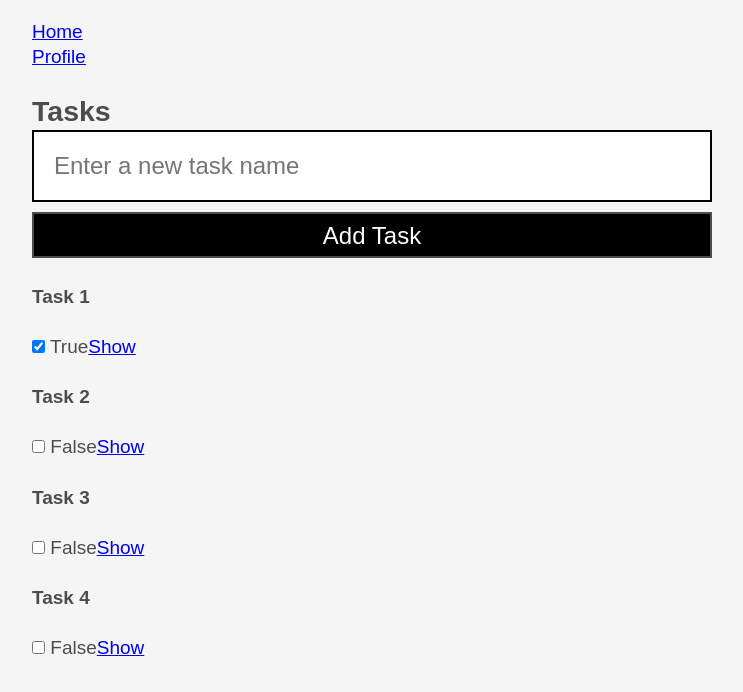
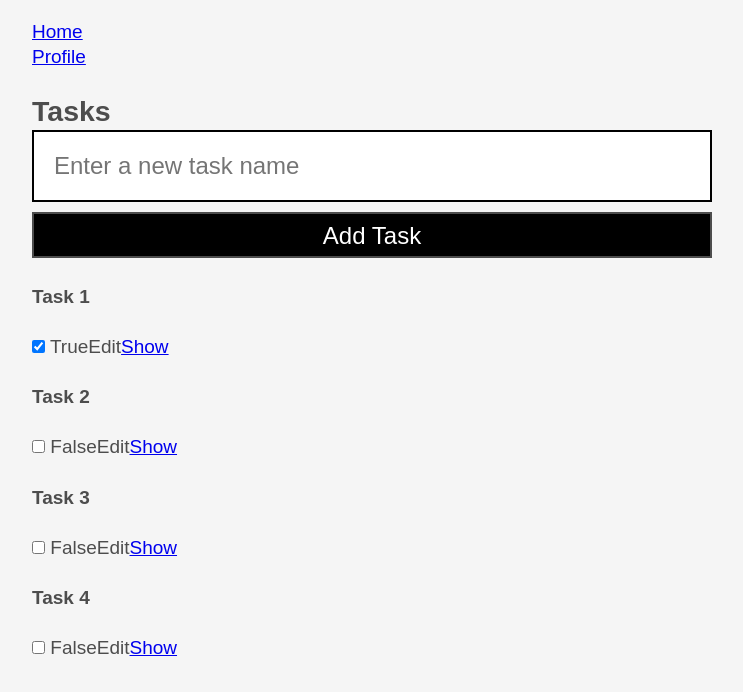
Before and after one commit to Mihuy1/TodoWebsite, a React (Vite) app: page / in a window 1280 px wide. Shown: the top 692 px of the page, without its empty margins (268-1011 px from the left). Built offline with nearby package versions, Linux system fonts and the light colour scheme.

Commit message:
Add edit functionality

```diff
--- a/src/components/Layout.jsx
+++ b/src/components/Layout.jsx
@@ -1,4 +1,3 @@
-import React from 'react';
 import {Link, Outlet} from 'react-router-dom';
 
 export const Layout = () => {
--- a/src/components/Task.jsx
+++ b/src/components/Task.jsx
@@ -2,7 +2,8 @@ import PropTypes from 'prop-types';
 import {Link} from 'react-router-dom';
 
 const Task = (props) => {
-  const {item, onStatusChange} = props;
+  const {item, onStatusChange, handleSaveTask, handleEditTask, editingTaskId} =
+    props;
 
   const handleCheckboxChange = (event) => {
     onStatusChange(item.id, event.target.checked);
@@ -17,6 +18,16 @@ const Task = (props) => {
         onChange={handleCheckboxChange}
       />{' '}
       {item.status ? 'True' : 'False'}
+      <button onClick={() => handleEditTask(item.id)}>Edit</button>
+      {editingTaskId === item.id && (
+        <>
+          <form onSubmit={(event) => handleSaveTask(event, item.id)}>
+            <input type="text" name="name" defaultValue={item.name} />
+            <input type="text" name="details" defaultValue={item.details} />
+            <button type="submit">Save</button>
+          </form>
+        </>
+      )}
       <Link to="/singleView" state={{item}}>
         Show
       </Link>{' '}
--- a/src/views/Home.jsx
+++ b/src/views/Home.jsx
@@ -1,7 +1,7 @@
 import AddTaskForm from '../components/AddTaskForm.jsx';
 import Task from '../components/Task.jsx';
 
-import React, {useState} from 'react';
+import {useState} from 'react';
 
 const initialTodoArray = [
   {
@@ -33,6 +33,7 @@ const initialTodoArray = [
 const Home = () => {
   const [todoArray, setTodoArray] = useState(initialTodoArray);
   const [newTaskName, setNewTaskName] = useState('');
+  const [editingTaskId, setEditingTaskId] = useState(null);
 
   const handleStatusChange = (id, newStatus) => {
     const updatedTasks = todoArray.map((task) =>
@@ -57,8 +58,26 @@ const Home = () => {
     setNewTaskName('');
   };
 
+  const handleEditTask = (id) => {
+    setEditingTaskId(id);
+  };
+
+  // Adjusted handleSaveTask function
+  const handleSaveTask = (event, id) => {
+    event.preventDefault();
+    const form = event.target;
+    const newName = form.elements.name.value;
+    const newDetails = form.elements.details.value;
+    const updatedTasks = todoArray.map((task) =>
+      task.id === id ? {...task, name: newName, details: newDetails} : task,
+    );
+    setTodoArray(updatedTasks);
+    setEditingTaskId(null);
+  };
+
   return (
     <>
+      {' '}
       <h2>Tasks</h2>
       <AddTaskForm
         newTaskName={newTaskName}
@@ -66,7 +85,14 @@ const Home = () => {
         handleAddTask={handleAddTask}
       />
       {todoArray.map((item) => (
-        <Task key={item.id} item={item} onStatusChange={handleStatusChange} />
+        <Task
+          key={item.id}
+          item={item}
+          onStatusChange={handleStatusChange}
+          handleEditTask={handleEditTask}
+          handleSaveTask={handleSaveTask}
+          editingTaskId={editingTaskId}
+        />
       ))}
     </>
   );
--- a/src/views/SingleView.jsx
+++ b/src/views/SingleView.jsx
@@ -1,11 +1,10 @@
-import React from 'react';
-import PropTypes from 'prop-types';
 import {useLocation, useNavigate} from 'react-router-dom';
 
 const SingleView = () => {
   const {state} = useLocation();
   const item = state.item;
   const navigate = useNavigate();
+
   return (
     <div>
       <h2>{item && item.name}</h2>
```
